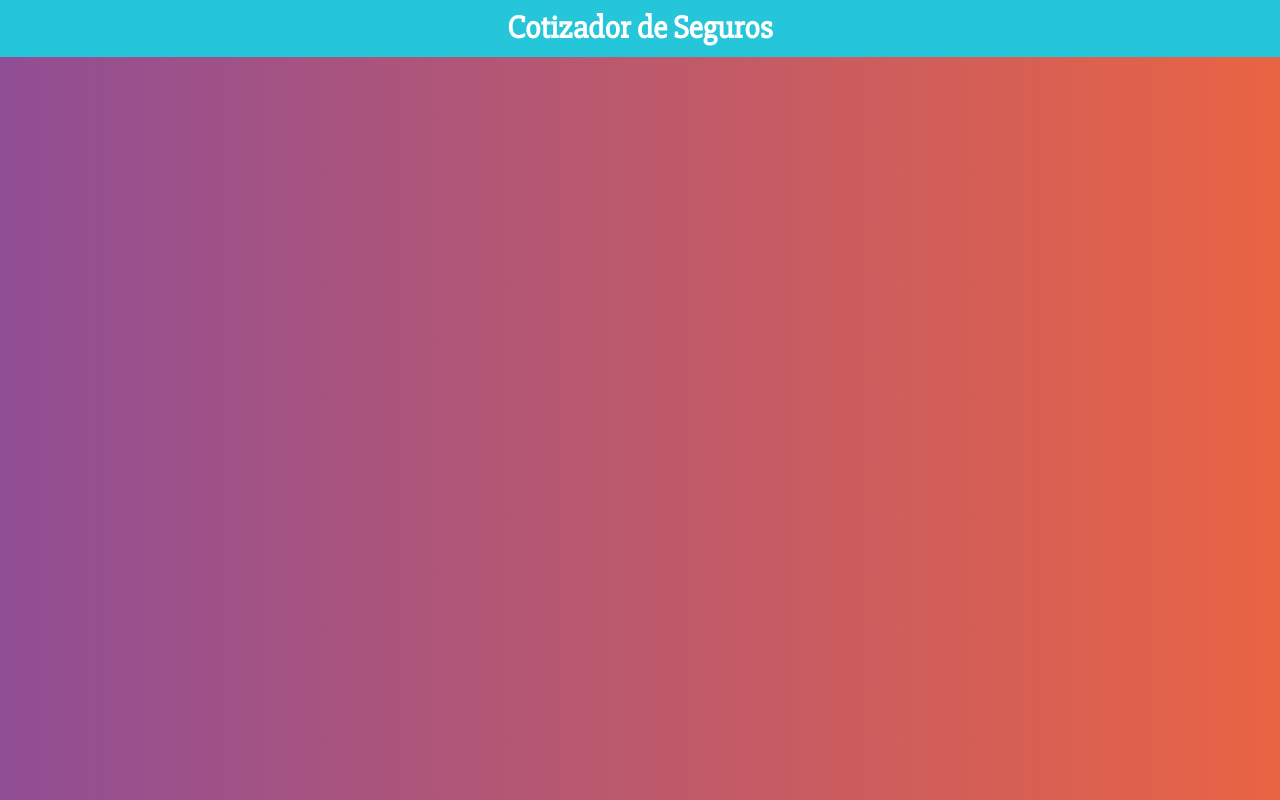
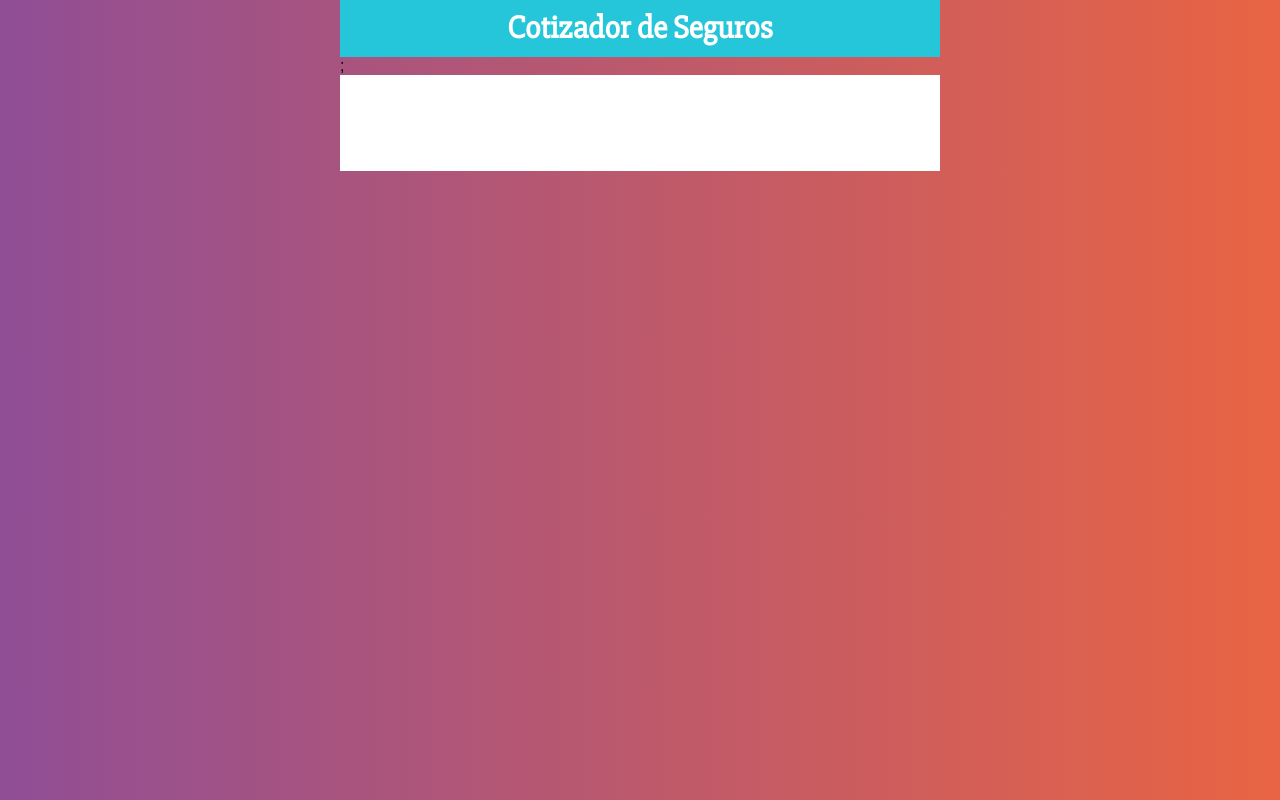
Before and after one commit to mauricarron/ctc-cotizador-seguro, a React (Create React App) app: page / in a window 1280 px wide. Built offline with nearby package versions, Linux system fonts and the light colour scheme.

Commit message:
Completa 4. Creando los Primeros Styled Components

```diff
--- a/src/App.js
+++ b/src/App.js
@@ -1,8 +1,23 @@
 import React from "react";
 import Header from "./components/Header";
+import styled from "@emotion/styled";
+
+const Contenedor = styled.div`
+  max-width: 600px;
+  margin: 0 auto;
+`;
+const ContendorFormulario = styled.div`
+  background-color: #ffffff;
+  padding: 3rem;
+`;
 
 function App() {
-  return <Header titulo="Cotizador de Seguros" />;
+  return (
+    <Contenedor>
+      <Header titulo="Cotizador de Seguros" />;
+      <ContendorFormulario></ContendorFormulario>
+    </Contenedor>
+  );
 }
 
 export default App;
```
